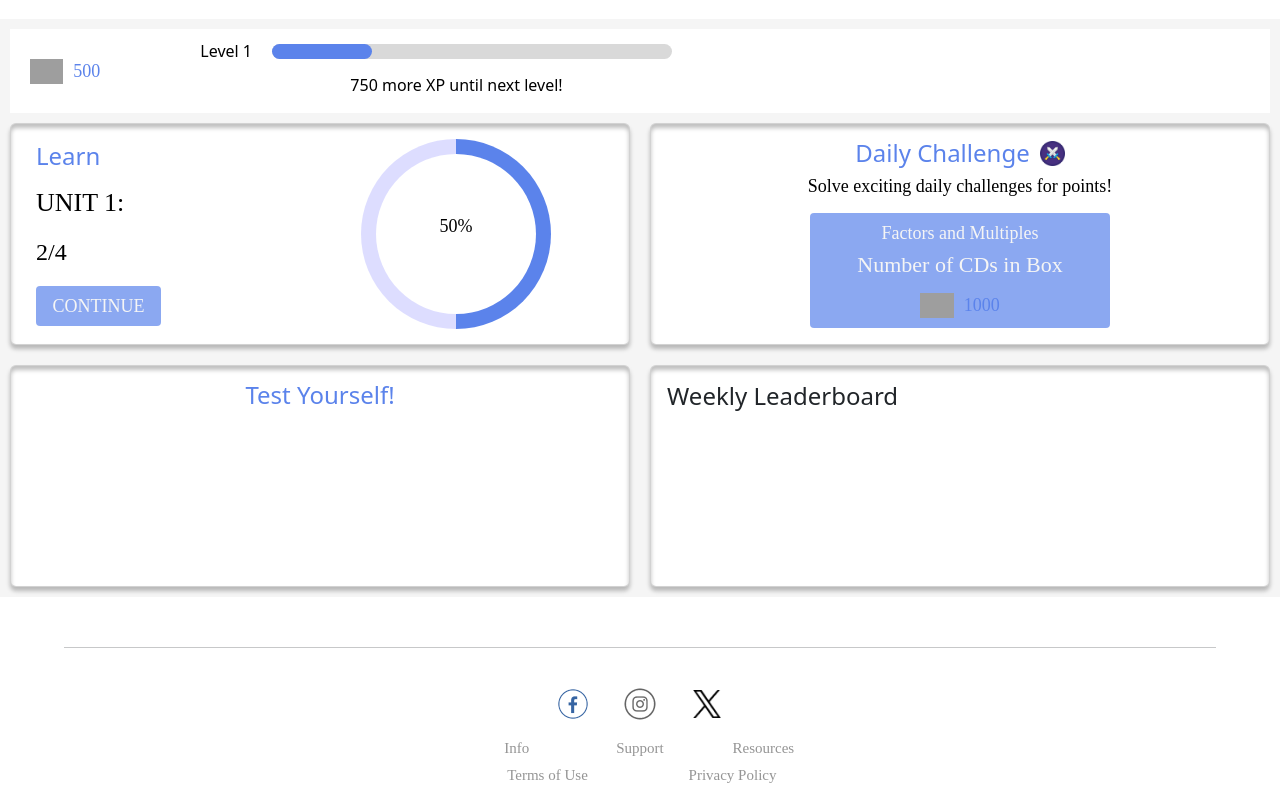
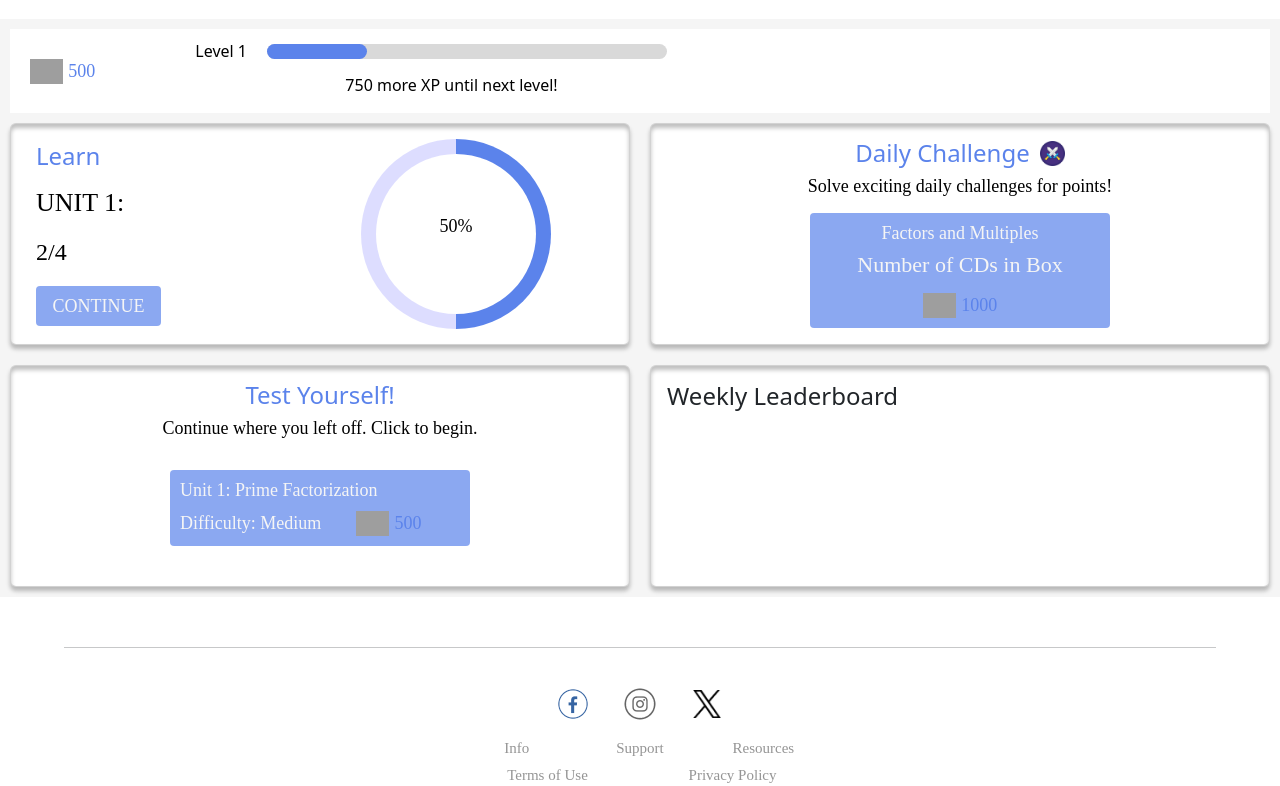
Before and after one commit to DSC-McMaster-U/Gamified-Learning-Platform, a Flask app: page /test/dashboard in a window 1280 px wide. Shown: the part 114-900 px from the top of the page. Run offline with Flask 3, Linux system fonts and the light colour scheme; some web fonts are replaced; grey boxes are pictures that could not be loaded.

Commit message:
finished third dashboard card

```diff
--- a/app/src/static/css/dashboard.css
+++ b/app/src/static/css/dashboard.css
@@ -160,7 +160,7 @@ main a:hover::after {
 #points-logo-img {
     height: 25px;
     width: auto;
-    margin-right: 10px;
+    margin-right: 5px;
 }
 
 .number-points {
@@ -377,3 +377,40 @@ progress::-webkit-progress-value {
     margin-top: 8px;
     margin-bottom: 15px;
 }
+
+#continue-quizzes-button {
+    /* make class for button? */
+    width: 300px;
+    margin-top: 15px;
+    display: block;
+    font: var(--body-font);
+    color: var(--btn-txt-clr);
+    background-color: var(--btn-bg-clr);
+    text-align: center;
+    border: none;
+    border-radius: 4px;
+    cursor: pointer;
+    transition: var(--btn-transition-1);
+}
+
+#continue-quizzes-button:hover {
+    background-color: var(--btn-bg-hover-clr);
+    box-shadow: var(--btn-shadow-2);
+}
+
+.button-content-left-align {
+    display: flex;
+    align-items: start;
+    flex-direction: column;
+    padding: 10px;
+}
+
+#quiz-information {
+    display: inline-flex;
+    align-items: center;
+    margin-top: 10px;
+}
+
+#quiz-difficulty {
+    margin-right: 35px;
+}
--- a/app/src/templates/dashboard.html
+++ b/app/src/templates/dashboard.html
@@ -93,6 +93,25 @@
             <div class="card">
                 <div class="card-body2">
                     <h4>Test Yourself!</h4>
+                    <p class="card-caption">Continue where you left off. Click to begin.</p>
+                    <a id="continue-quizzes-button">
+                        <div class="button-content-left-align">
+                            <!-- add in icon for each quiz unit later? -->
+                            <span class="button-content-text">Unit 1: Prime Factorization</span>
+                            <div id="quiz-information">
+                                <span id="quiz-difficulty">Difficulty: Medium</span>
+                                <div class="points">
+                                    <!-- Replace with actual points count later, user points from model -->
+                                    <img
+                                        id="points-logo-img"
+                                        src="../static/vendor/images/dashboard/points-logo.png"
+                                        alt=""
+                                    />
+                                    <span class="number-points">500</span>
+                                </div>
+                            </div>
+                        </div>
+                    </a>
                 </div>
             </div>
 
```
